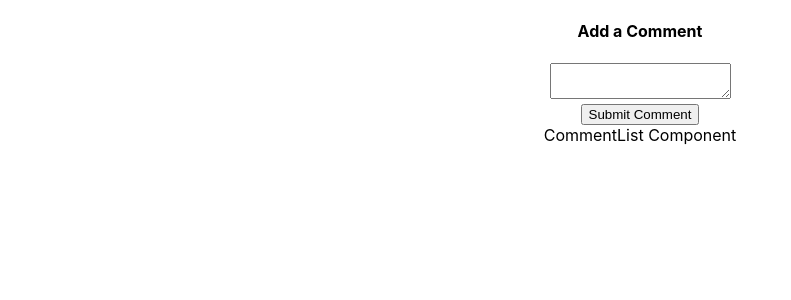
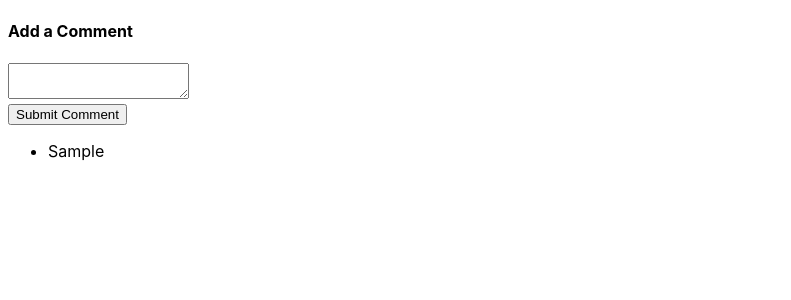
Before and after one commit to Lavertis/advanced-react-and-redux-course, a React (Create React App) app in the folder testing/: page / in a window 1280 px wide. Both pictures are taken after typing "Sample" into the empty fields and a click on the button "Submit Comment". Shown: the top 300 px of the page, without its empty margins (0-791 px from the left). Built offline with nearby package versions, Linux system fonts and the light colour scheme.

Commit message:
51. Comment List Wire-up

```diff
--- a/testing/src/components/App.js
+++ b/testing/src/components/App.js
@@ -1,4 +1,3 @@
-import 'components/css/App.css';
 import CommentBox from "components/CommentBox";
 import CommentList from "components/CommentList";
 
--- a/testing/src/components/CommentList.js
+++ b/testing/src/components/CommentList.js
@@ -1,14 +1,24 @@
 import React from 'react';
+import {connect, useSelector} from "react-redux";
 
 
-const CommentList = () => (
-    <div data-testid="CommentList">
-        CommentList Component
-    </div>
-);
+const CommentList = () => {
+    const comments = useSelector(state => state.comments)
+
+    const renderComments = () => {
+        return comments.map(comment => {
+            return <li key={comment}>{comment}</li>
+        })
+    }
+    return (
+        <div data-testid="CommentList">
+            <ul>{renderComments()}</ul>
+        </div>
+    );
+}
 
 CommentList.propTypes = {};
 
 CommentList.defaultProps = {};
 
-export default CommentList;
+export default connect()(CommentList);
--- a/testing/src/components/css/App.css
+++ /dev/null
@@ -1,38 +0,0 @@
-.App {
-    text-align: center;
-}
-
-.App-logo {
-    height: 40vmin;
-    pointer-events: none;
-}
-
-@media (prefers-reduced-motion: no-preference) {
-    .App-logo {
-        animation: App-logo-spin infinite 20s linear;
-    }
-}
-
-.App-header {
-    background-color: #282c34;
-    min-height: 100vh;
-    display: flex;
-    flex-direction: column;
-    align-items: center;
-    justify-content: center;
-    font-size: calc(10px + 2vmin);
-    color: white;
-}
-
-.App-link {
-    color: #61dafb;
-}
-
-@keyframes App-logo-spin {
-    from {
-        transform: rotate(0deg);
-    }
-    to {
-        transform: rotate(360deg);
-    }
-}
--- a/testing/src/index.css
+++ b/testing/src/index.css
@@ -1,5 +1,4 @@
 body {
-    margin: 0;
     font-family: -apple-system, BlinkMacSystemFont, 'Segoe UI', 'Roboto', 'Oxygen',
     'Ubuntu', 'Cantarell', 'Fira Sans', 'Droid Sans', 'Helvetica Neue',
     sans-serif;
```
